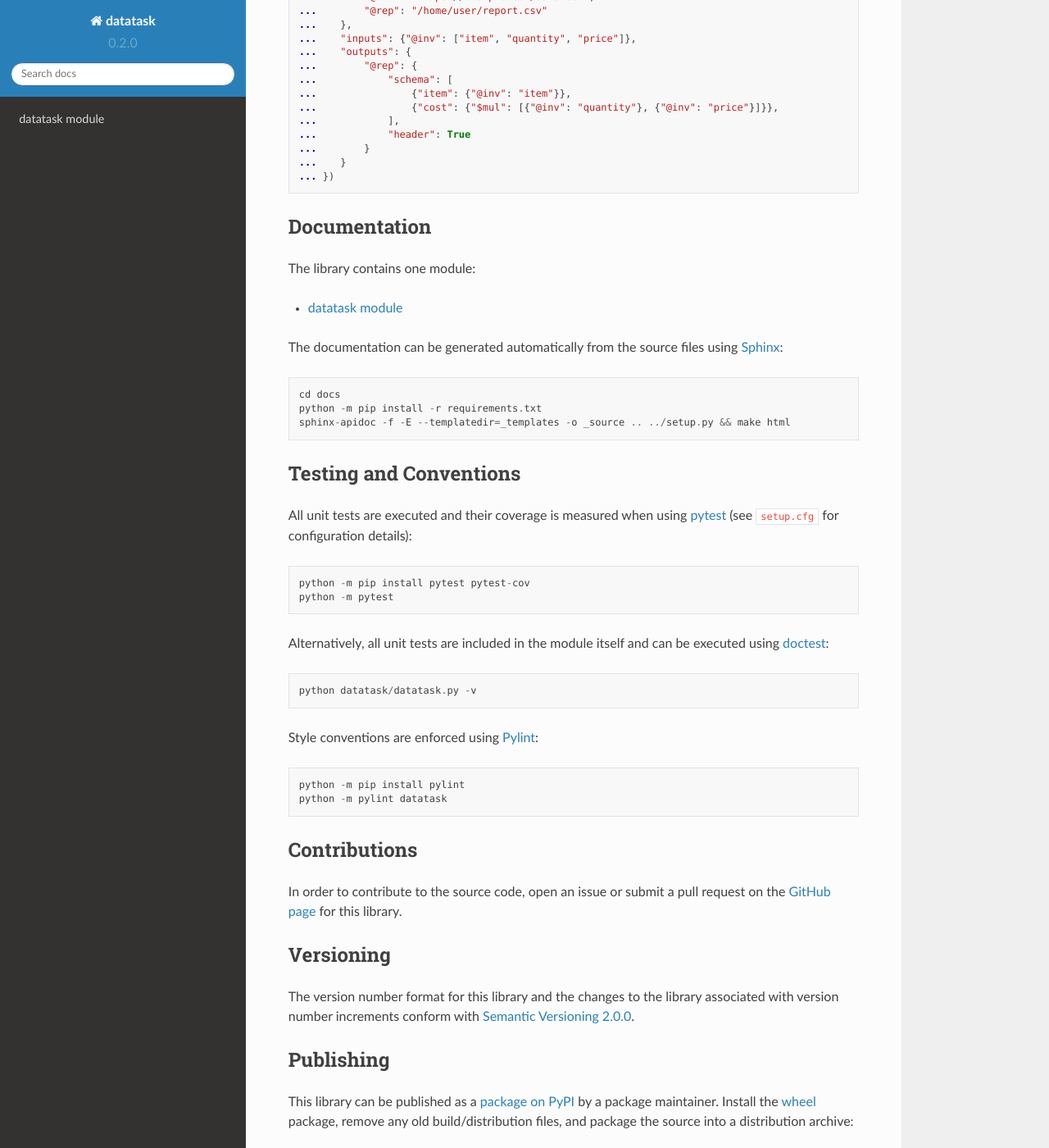
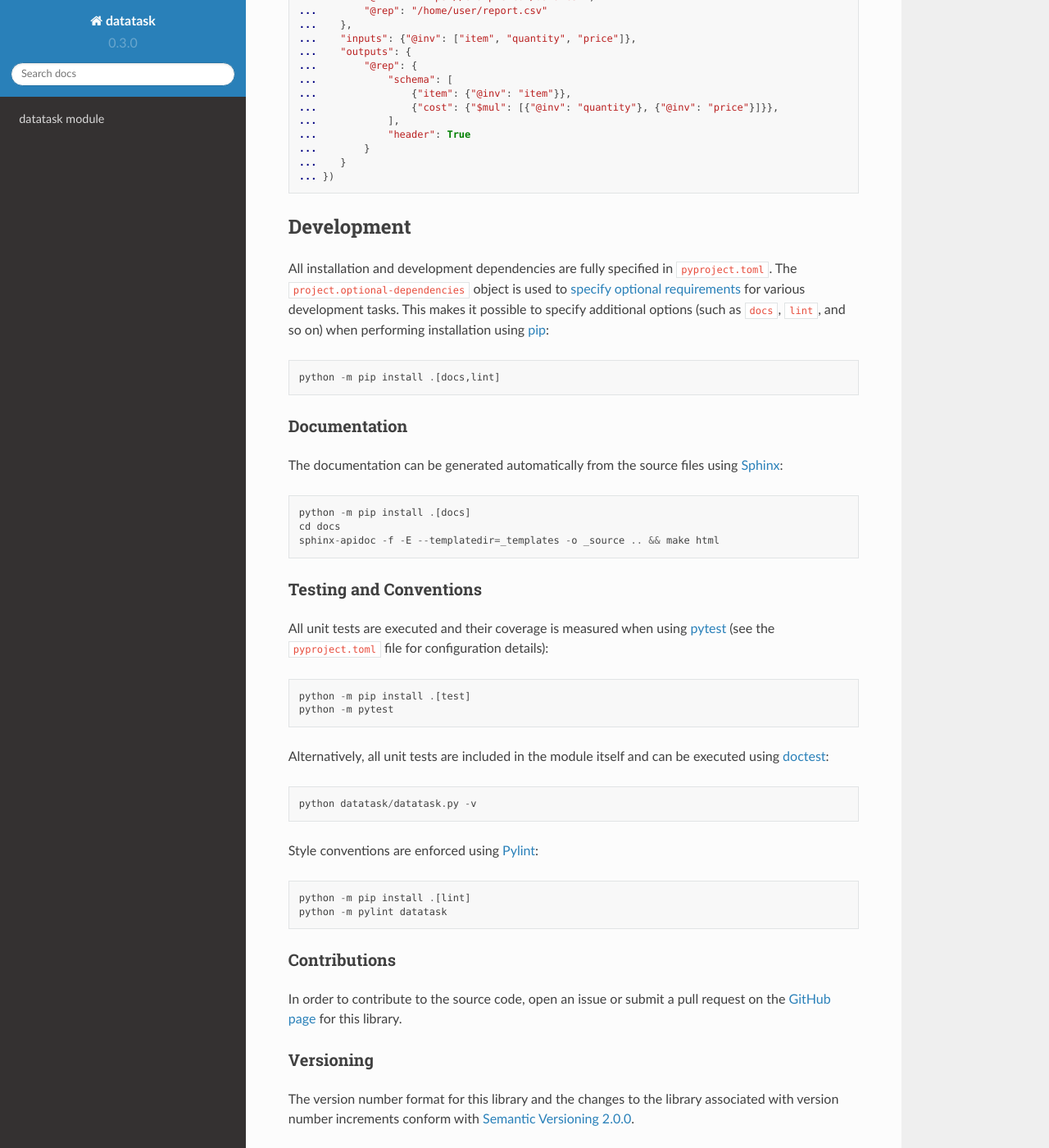
Before and after one commit to nthparty/datatask, a Sphinx documentation site: the page built from docs/index.rst, in a window 1280 px wide and 1400 px high, scrolled down 4037 px. Shown: the whole window at 82% size. Built offline with Sphinx 7.4.7 and the Read the Docs theme 2.0.0, drawn with Linux system fonts in a browser that asks for light colours; some of the changed text lies outside the part shown.

Commit message:
Use `pyproject.toml` for package/dependencies/configs; use `build` to publish.

```diff
--- a/README.rst
+++ b/README.rst
@@ -26,9 +26,9 @@
 -------
 This library provides a data structure and format for representing individual tasks or steps (within a larger data workflow) that involve one or more resources containing tabular data. Data resource paths and URIs can be associated with more concise resource names (called *references*), and these references can then be used to specify task inputs and outputs (including their schemas). This library is *not* intended to act or to be used as a query language, though a collection of individual tasks may constitute (or may be included within) a larger query or data workflow graph.
 
-Package Installation and Usage
-------------------------------
-The package is available on `PyPI <https://pypi.org/project/datatask/>`_::
+Installation and Usage
+----------------------
+This library is available as a `package on PyPI <https://pypi.org/project/datatask>`__::
 
     python -m pip install datatask
 
@@ -44,7 +44,7 @@
     >>> from datatask import datatask
     >>> dt = datatask({"inputs": ["transactions.csv"], "outputs": ["report.csv"]})
 
-The ``datatask`` class is derived from ``dict``, making conversion to JSON straightforward (using either the built-in `json <https://docs.python.org/3/library/json.html>`_ library or the wrapper methods presented below)::
+The ``datatask`` class is derived from ``dict``, making conversion to JSON straightforward (using either the built-in `json <https://docs.python.org/3/library/json.html>`__ library or the wrapper methods presented below)::
 
     >>> dt.to_json()
     '{"inputs": ["transactions.csv"], "outputs": ["report.csv"]}'
@@ -189,49 +189,55 @@
     ...    }
     ... })
 
+Development
+-----------
+All installation and development dependencies are fully specified in ``pyproject.toml``. The ``project.optional-dependencies`` object is used to `specify optional requirements <https://peps.python.org/pep-0621>`__ for various development tasks. This makes it possible to specify additional options (such as ``docs``, ``lint``, and so on) when performing installation using `pip <https://pypi.org/project/pip>`__::
+
+    python -m pip install .[docs,lint]
+
 Documentation
--------------
-.. include:: toc.rst
+^^^^^^^^^^^^^
+The documentation can be generated automatically from the source files using `Sphinx <https://www.sphinx-doc.org>`__::
 
-The documentation can be generated automatically from the source files using `Sphinx <https://www.sphinx-doc.org/>`_::
-
+    python -m pip install .[docs]
     cd docs
-    python -m pip install -r requirements.txt
-    sphinx-apidoc -f -E --templatedir=_templates -o _source .. ../setup.py && make html
+    sphinx-apidoc -f -E --templatedir=_templates -o _source .. && make html
 
 Testing and Conventions
------------------------
-All unit tests are executed and their coverage is measured when using `pytest <https://docs.pytest.org/>`_ (see ``setup.cfg`` for configuration details)::
+^^^^^^^^^^^^^^^^^^^^^^^
+All unit tests are executed and their coverage is measured when using `pytest <https://docs.pytest.org>`__ (see the ``pyproject.toml`` file for configuration details)::
 
-    python -m pip install pytest pytest-cov
+    python -m pip install .[test]
     python -m pytest
 
-Alternatively, all unit tests are included in the module itself and can be executed using `doctest <https://docs.python.org/3/library/doctest.html>`_::
+Alternatively, all unit tests are included in the module itself and can be executed using `doctest <https://docs.python.org/3/library/doctest.html>`__::
 
     python datatask/datatask.py -v
 
-Style conventions are enforced using `Pylint <https://www.pylint.org/>`_::
+Style conventions are enforced using `Pylint <https://www.pylint.org>`__::
 
-    python -m pip install pylint
+    python -m pip install .[lint]
     python -m pylint datatask
 
 Contributions
--------------
-In order to contribute to the source code, open an issue or submit a pull request on the `GitHub page <https://github.com/nthparty/datatask>`_ for this library.
+^^^^^^^^^^^^^
+In order to contribute to the source code, open an issue or submit a pull request on the `GitHub page <https://github.com/nthparty/datatask>`__ for this library.
 
 Versioning
-----------
-The version number format for this library and the changes to the library associated with version number increments conform with `Semantic Versioning 2.0.0 <https://semver.org/#semantic-versioning-200>`_.
+^^^^^^^^^^
+The version number format for this library and the changes to the library associated with version number increments conform with `Semantic Versioning 2.0.0 <https://semver.org/#semantic-versioning-200>`__.
 
 Publishing
-----------
-This library can be published as a `package on PyPI <https://pypi.org/project/datatask/>`_ by a package maintainer. Install the `wheel <https://pypi.org/project/wheel/>`_ package, remove any old build/distribution files, and package the source into a distribution archive::
+^^^^^^^^^^
+This library can be published as a `package on PyPI <https://pypi.org/project/datatask>`__ by a package maintainer. First, install the dependencies required for packaging and publishing::
 
-    python -m pip install wheel
-    rm -rf dist *.egg-info
-    python setup.py sdist bdist_wheel
+    python -m pip install .[publish]
 
-Next, install the `twine <https://pypi.org/project/twine/>`_ package and upload the package distribution archive to PyPI::
+Remove any old build/distribution files and package the source into a distribution archive::
 
-    python -m pip install twine
+    rm -rf build dist *.egg-info
+    python -m build --sdist --wheel .
+
+Finally, upload the package distribution archive to `PyPI <https://pypi.org>`__ using the `twine <https://pypi.org/project/twine>`__ package::
+
     python -m twine upload dist/*
--- a/docs/conf.py
+++ b/docs/conf.py
@@ -17,15 +17,16 @@
 
 # -- Project information -----------------------------------------------------
 
-# The name and version are retrieved from `setup.py` in the root directory.
-with open('../setup.py') as package_file:
-    package = package_file.read()
-project = package.split('name = "')[1].split('"')[0]
-version = package.split('version = "')[1].split('"')[0]
+# The name and version are retrieved from ``pyproject.toml`` in the root
+# directory.
+import toml
+with open('../pyproject.toml') as pyproject_file:
+    pyproject_data = toml.load(pyproject_file)
+project = pyproject_data['project']['name']
+version = pyproject_data['project']['version']
 release = version
-
-author = 'Nth Party, Ltd.'
-copyright = '2021, Nth Party, Ltd' # Period omitted; precedes punctuation.
+author = pyproject_data['project']['authors'][0]['name']
+copyright = '2021, ' + author # Period omitted; precedes punctuation in HTML.
 
 
 # -- General configuration ---------------------------------------------------
--- a/docs/index.rst
+++ b/docs/index.rst
@@ -1 +1,2 @@
 .. include:: ../README.rst
+.. include:: toc.rst
--- a/docs/requirements.txt
+++ /dev/null
@@ -1,2 +0,0 @@
-sphinx~=4.2.0
-sphinx-rtd-theme~=1.0.0
--- a/docs/toc.rst
+++ b/docs/toc.rst
@@ -1,6 +1,5 @@
-The library contains one module:
-
 .. toctree::
    :maxdepth: 3
+   :hidden:
 
    _source/datatask
--- a/setup.cfg
+++ /dev/null
@@ -1,2 +0,0 @@
-[tool:pytest]
-addopts = --doctest-modules --ignore=docs --cov=datatask --cov-report term-missing
```
Also changed, not shown: pyproject.toml (added, +51 -0 lines), setup.py (deleted, +0 -24 lines), .readthedocs.yaml, 1 other file.
